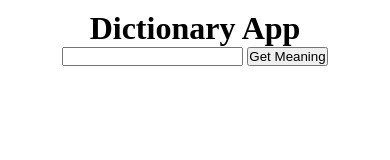
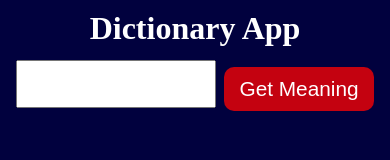
Before and after one commit to swikritipoudel/dictionary-app, a plain HTML site: page index.html in a window 390 px wide. Drawn offline with Linux system fonts and the light colour scheme.

Commit message:
Updated css of dictionary app. Tried to make it responsive without using media queries

```diff
--- a/style.css
+++ b/style.css
@@ -10,31 +10,79 @@ body{
     flex-direction: column;
     align-items: center;
     margin-top: 10px;
+    background-color: rgb(1, 1, 62);
+    color: #fff;
+}
+
+h1{
+    text-align: center;
+    margin-bottom: 10px;
+}
+
+.dictionaryForm{
+    display: flex;
+    flex-wrap: wrap;
+    gap: 0.5rem;
+    justify-content: center; align-items: center;
+    width: 100%;
+    margin-bottom: 1rem;
+}
+
+
+.wordInput{
+   width: max(30%,200px);
+   padding: 10px 15px;
+   font-size: 1.3rem;
+   font-weight: bold;
+}
+
+button[type="submit"]{
+    padding: 10px 15px;
+    font-size: 1.3rem;
+    background-color: rgba(255, 3, 3, 0.77);
+    color: #fff;
+    border-radius: 10px;
+    border: none;
+    margin-top: 10px;
+
 }
 
 .card{
-    padding: 1em;
+     display: flex;
+    flex-direction: column;
+    align-items: flex-start;
+    /* padding: 1em; */
+    background-color: #fff;
+    color: #000;
+    margin-top: 1em;
+    width: min(90vw,500px);
+    max-width: 100%;
 }
 .storeMeaning{
-    display: flex;
-    flex-direction: column;
-    align-items: flex-start;
+
+    padding:1em;
 }
+
+
 
 
 .partOfSpeech{
     font-weight: bold;
     color: green;
+    margin-bottom: 10px;
 }
 
 .definition{
     font-size: 1.3rem;
+    margin-bottom: 10px;
 }
 
 .example{
     font-style: italic;
+    margin-bottom: 10px;
 }
 
 .synonyms, .antonyms{
     text-decoration: underline;
+
 }
```
